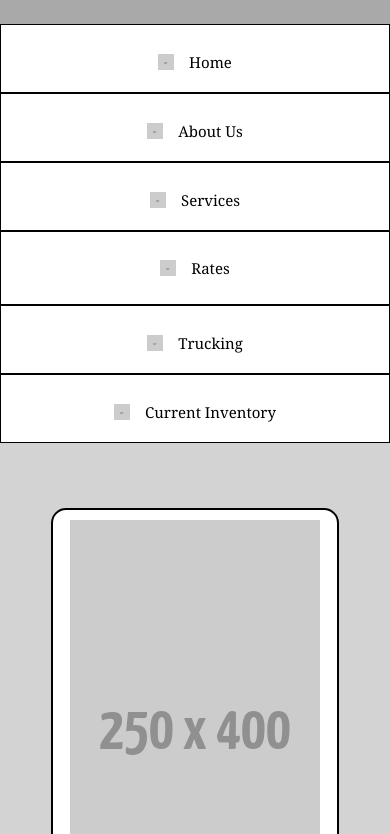
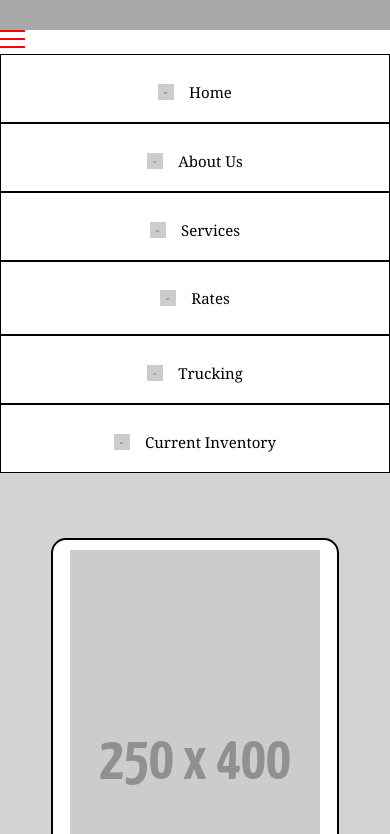
Before and after one commit to FosterNicodin12/FosterNicodin12.github.io, a plain HTML site: page csce242/projects/part3/aboutus.html in a window 390 px wide. Shown: the part 124-958 px from the top of the page. Drawn offline with Linux system fonts and the light colour scheme.

Commit message:
Added toggle

```diff
--- a/csce242/projects/part3/aboutus.html
+++ b/csce242/projects/part3/aboutus.html
@@ -13,6 +13,11 @@
             </div>
             <h1>About Us</h1>
             <nav id="main-nav">
+                <div id="toggle-nav">
+                    <div></div>
+                    <div></div>
+                    <div></div>
+                </div>
                 <ul>
                     <li><a href="index.html"><img src="images/nav.png">Home</a></li>
                     <li><a href="aboutus.html"> <img src="images/nav.png">About Us</a></li>
--- a/csce242/projects/part3/styles.css
+++ b/csce242/projects/part3/styles.css
@@ -278,7 +278,12 @@ main p:last-of-type {
     width: 80%;
     margin: 20px auto;
 }
-
+#toggle-nav div {
+    width:25px;
+    height:2px;
+    background-color: red;
+    margin:6px 0;
+}
 /* Ratecalc Section */
 #ratecalc {
     display: flex;
@@ -432,6 +437,9 @@ main p:last-of-type {
     .rack p {
         display: inline;
         margin-left: 5px; /* Adds spacing */
+    }
+    #toggle-nav {
+        display:none;
     }
 }
 
```
Also changed, not shown: csce242/projects/part3/crossdocking.html (+5 -0 lines), csce242/projects/part3/currentinventory.html (+5 -0 lines), csce242/projects/part3/index.html (+5 -0 lines), csce242/projects/part3/localdray.html (+5 -0 lines), csce242/projects/part3/rates.html (+5 -0 lines), csce242/projects/part3/services.html (+5 -0 lines), csce242/projects/part3/transload.html (+5 -0 lines), csce242/projects/part3/trucking.html (+5 -0 lines), csce242/projects/part3/unload.html (+5 -0 lines).
